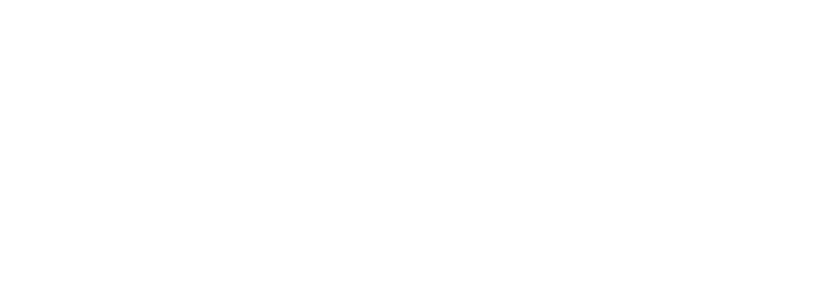
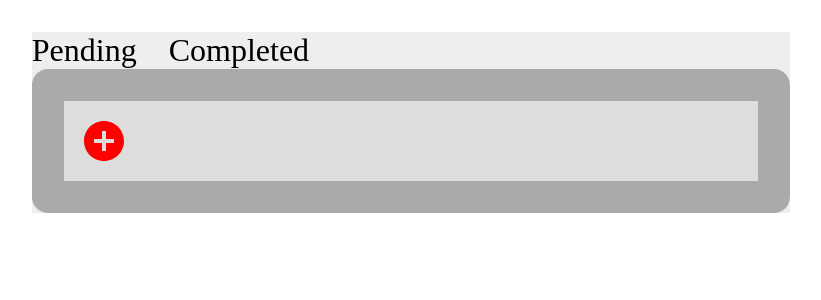
Before and after one commit to huangrkul/creative-software-challenge, a React app: page / in a window 1280 px wide. Shown: the top 300 px of the page, without its empty margins (229-1050 px from the left). Built offline with nearby package versions, Linux system fonts and the light colour scheme.

Commit message:
midpoint

```diff
--- a/package.json
+++ b/package.json
@@ -46,6 +46,8 @@
     "webpack-merge": "^4.2.2"
   },
   "dependencies": {
+    "@material-ui/core": "^4.11.3",
+    "@material-ui/icons": "^4.11.2",
     "react": "^16.12.0",
     "react-dom": "^16.12.0"
   }
--- a/public/index.html
+++ b/public/index.html
@@ -5,8 +5,9 @@
     <meta name="viewport" content="width=device-width, initial-scale=1.0" />
     <meta http-equiv="X-UA-Compatible" content="ie=edge" />
     <link rel="shortcut icon" href="" type="image/png">
-    <link href="https://fonts.googleapis.com/css?family=Righteous|Roboto&display=swap" rel="stylesheet">
-    <title>title here</title>
+    <link rel="stylesheet" href="https://fonts.googleapis.com/css?family=Roboto:300,400,500,700&display=swap" />
+    <link rel="stylesheet" href="https://fonts.googleapis.com/icon?family=Material+Icons" />
+    <title>Creative Software</title>
   </head>
 
   <body>
--- a/src/components/App.js
+++ b/src/components/App.js
@@ -1,9 +1,11 @@
 import React from 'react';
+import MainTaskBoard from '../components/MainTaskBoard';
 
 const App = () => {
 
   return (
     <main>
+      <MainTaskBoard />
     </main>
   );
 }
--- /dev/null
+++ b/src/components/CompleteBoard.js
@@ -0,0 +1,17 @@
+import React, {useState} from 'react';
+import {makeStyles} from '@material-ui/core/styles';
+
+const CompleteBoard = (props) => {
+
+  const useStyles = makeStyles({
+
+  })
+
+  return(
+    <section>
+
+    </section>
+  )
+}
+
+export default CompleteBoard;
--- /dev/null
+++ b/src/components/MainTaskBoard.js
@@ -0,0 +1,48 @@
+import React, {useState} from 'react';
+import {makeStyles} from '@material-ui/core/styles';
+import PendingBoard from '../components/PendingBoard';
+import CompleteBoard from '../components/CompleteBoard';
+
+
+
+const MainTaskBoard = (props) => {
+
+  const useStyles = makeStyles({
+    container: {
+      width: '60%',
+      margin: '2em auto',
+      backgroundColor: '#eee',
+      '& nav': {
+        display: 'flex',
+        '& div': {
+          fontSize: '2em',
+          marginRight: '1em'
+        }
+      }
+    },
+    contentBox: {
+      backgroundColor: '#aaa',
+      padding: '1em',
+      border: '1em solid #aaa',
+      borderRadius: '1em'
+    }
+
+  })
+
+  const [isPending, setPending] = useState(true);
+  const classes = useStyles();
+
+  return(
+    <article className={classes.container}>
+      <nav>
+        <div>Pending</div>
+        <div>Completed</div>
+      </nav>
+      <section className={classes.contentBox}>
+        {isPending ? <PendingBoard /> : <CompleteBoard />}
+      </section>
+    </article>
+  )
+}
+
+export default MainTaskBoard;
--- /dev/null
+++ b/src/components/PendingBoard.js
@@ -0,0 +1,43 @@
+import React, {useEffect, useState} from 'react';
+import {makeStyles} from '@material-ui/core/styles';
+import AddCircleIcon from '@material-ui/icons/AddCircle';
+import TaskCard from '../components/TaskCard';
+
+const PendingBoard = (props) => {
+
+  const useStyles = makeStyles({
+    container: {
+      backgroundColor: '#ddd',
+      padding: '1em'
+    },
+    taskCard: {
+      backgroundColor: '#777',
+      padding: '1em'
+    },
+    addButton: {
+      color: 'red',
+      fontSize: '3em'
+    }
+  })
+
+  const classes = useStyles();
+  const [tasks, setTasks] = useState([]);
+
+  const createTask = () => {
+    const newTask = {title: 'task', priority: 0, dueDate: 0};
+    setTasks((array) => [...array, newTask])
+  }
+
+  return(
+    <div className={classes.container}>
+      {tasks.map((task, id) => {
+        return(
+          <TaskCard key={id} title={task.title} priority={task.priority} dueDate={task.dueDate}/>
+        )
+      })}
+      <aside><AddCircleIcon onClick={() => {createTask()}}className={classes.addButton}/></aside>
+    </div>
+  )
+}
+
+export default PendingBoard;
--- /dev/null
+++ b/src/components/TaskCard.js
@@ -0,0 +1,30 @@
+import React, {useState} from 'react';
+import {makeStyles} from '@material-ui/core/styles';
+import Checkbox from '@material-ui/core/Checkbox';
+import TextField from '@material-ui/core/TextField';
+
+const TaskCard = (props) => {
+
+  const useStyles = makeStyles({
+
+  })
+
+  const classes = useStyles();
+
+  return(
+    <div>
+      <div>
+        <div><Checkbox /></div>
+        <div>{props.title}</div>
+        <div>
+          <TextField
+            type='date'
+            defaultValue='2010-01-01'
+          />
+        </div>
+      </div>
+    </div>
+  )
+}
+
+export default TaskCard;
```
Also changed, not shown: 1 other file (tests, documents, lock files or other folders).
